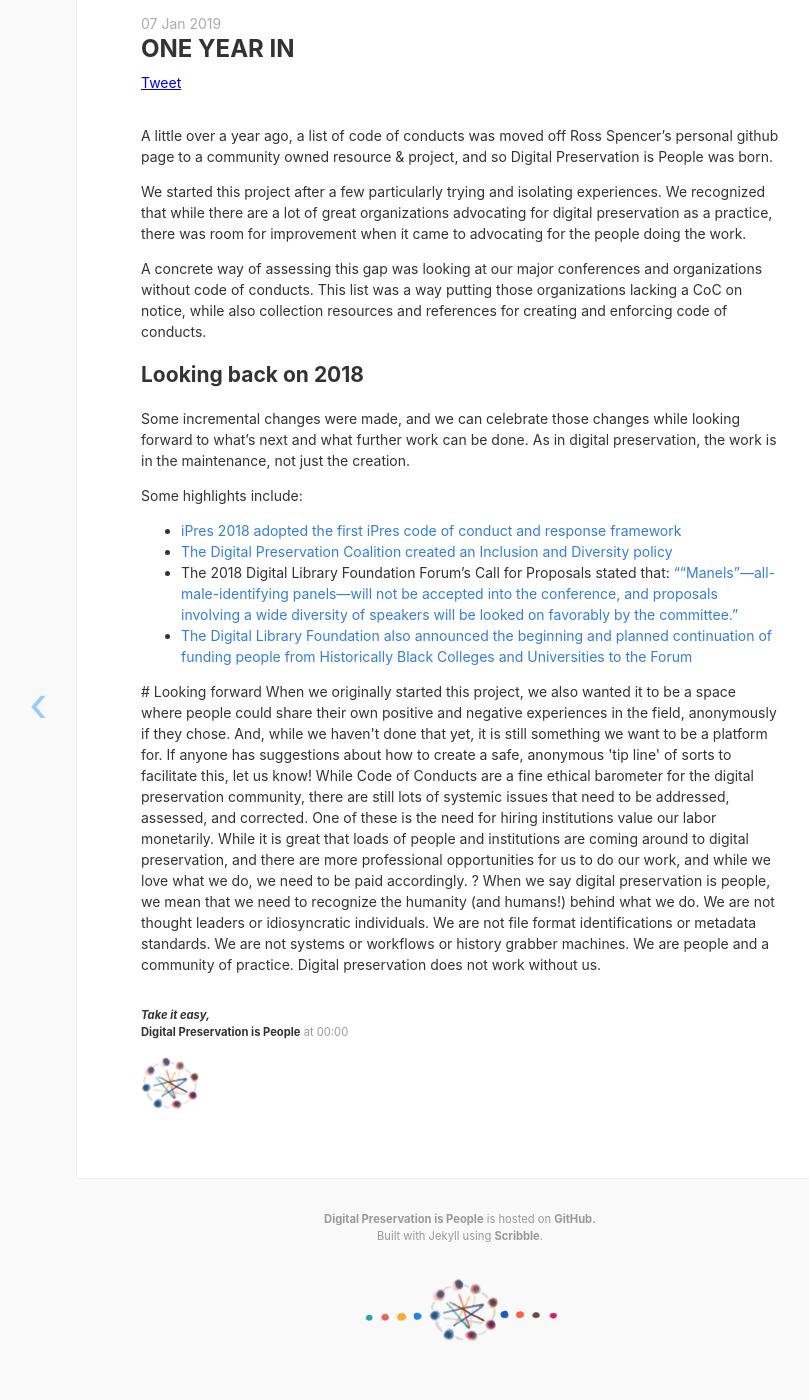
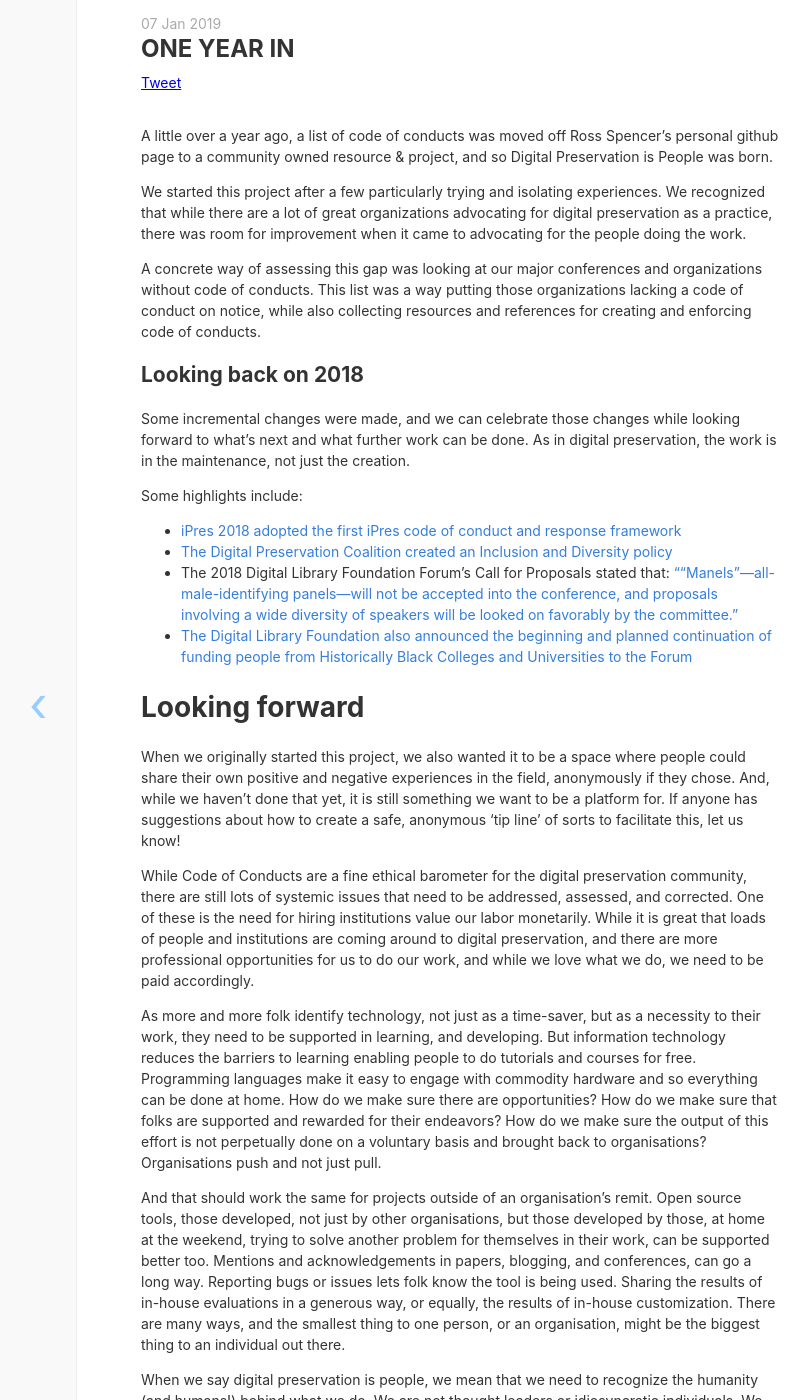
Before and after one commit to digital-preservation-is-people/digital-preservation-is-people.github.io, a Jekyll site: the page built from _posts/2019-01-07-One-year-in.md, in a window 1280 px wide and 1400 px high, scrolled down 318 px. Shown: the whole window, without its empty margins (180-989 px from the left). Built offline with Jekyll 4.4.1, drawn with Linux system fonts in a browser that asks for light colours; nearby versions of some CDN libraries; comment, search, counter and statistics services are not loaded; before the commit the page ends 1694 px from its top, so only the background shows below that; some of the changed text lies outside the part shown.

Commit message:
Add paragraphs about open source projects

```diff
--- a/_posts/2019-01-07-One-year-in.md
+++ b/_posts/2019-01-07-One-year-in.md
@@ -2,7 +2,7 @@
 
 We started this project after a few particularly trying and isolating experiences. We recognized that while there are a lot of great organizations advocating for digital preservation as a practice, there was room for improvement when it came to advocating for the people doing the work.
 
-A concrete way of assessing this gap was looking at our major conferences and organizations without code of conducts. This list was a way putting those organizations lacking a CoC on notice, while also collection resources and references for creating and enforcing code of conducts.
+A concrete way of assessing this gap was looking at our major conferences and organizations without code of conducts. This list was a way putting those organizations lacking a code of conduct on notice, while also collecting resources and references for creating and enforcing code of conducts.
 
 ## Looking back on 2018
 
@@ -15,7 +15,6 @@
 * The 2018 Digital Library Foundation Forum's Call for Proposals stated that: ["“Manels”—all-male-identifying panels—will not be accepted into the conference, and proposals involving a wide diversity of speakers will be looked on favorably by the committee."](https://forum2018.diglib.org/call-for-proposals/)
 * [The Digital Library Foundation also announced the beginning and planned continuation of funding people from Historically Black Colleges and Universities to the Forum](https://forum2018.diglib.org/fellowship-opportunities/#HBCU)
 
-<add more examples>
 
 # Looking forward
 
@@ -23,6 +22,8 @@
 
 While Code of Conducts are a fine ethical barometer for the digital preservation community, there are still lots of systemic issues that need to be addressed, assessed, and corrected. One of these is the need for hiring institutions value our labor monetarily. While it is great that loads of people and institutions are coming around to digital preservation, and there are more professional opportunities for us to do our work, and while we love what we do, we need to be paid accordingly.
 
-<something about open source projects being done on a voluntary basis here maybe>?
+As more and more folk identify technology, not just as a time-saver, but as a necessity to their work, they need to be supported in learning, and developing. But information technology reduces the barriers to learning enabling people to do tutorials and courses for free. Programming languages make it easy to engage with commodity hardware and so everything can be done at home. How do we make sure there are opportunities? How do we make sure that folks are supported and rewarded for their endeavors? How do we make sure the output of this effort is not perpetually done on a voluntary basis and brought back to organisations? Organisations push and not just pull.
+
+And that should work the same for projects outside of an organisation's remit. Open source tools, those developed, not just by other organisations, but those developed by those, at home at the weekend, trying to solve another problem for themselves in their work, can be supported better too. Mentions and acknowledgements in papers, blogging, and conferences, can go a long way. Reporting bugs or issues lets folk know the tool is being used. Sharing the results of in-house evaluations in a generous way, or equally, the results of in-house customization. There are many ways, and the smallest thing to one person, or an organisation, might be the biggest thing to an individual out there.
 
 When we say digital preservation is people, we mean that we need to recognize the humanity (and humans!) behind what we do. We are not thought leaders or idiosyncratic individuals. We are not file format identifications or metadata standards. We are not systems or workflows or history grabber machines. We are people and a community of practice. Digital preservation does not work without us.
```
